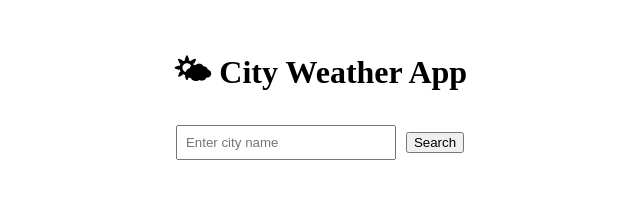
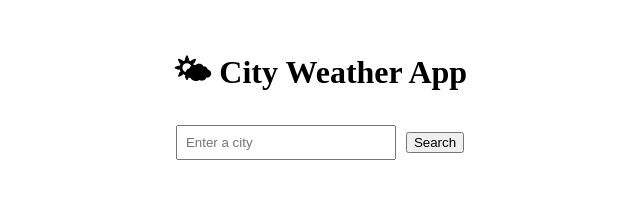
Before and after one commit to acciojob/city-weather-pathania0001, a React app: page / in a window 1280 px wide. Shown: the top 215 px of the page, without its empty margins (320-960 px from the left). Built offline with nearby package versions, Linux system fonts and the light colour scheme.

Commit message:
submission

```diff
--- a/src/components/App.js
+++ b/src/components/App.js
@@ -11,8 +11,8 @@ function App() {
     if (!query) return;
 
     setError("");
-    const currentQuery = query; // store input value
-    setQuery(""); // clear input immediately for Cypress test
+    const currentQuery = query;
+    setQuery("");
 
     fetch(
       `https://api.openweathermap.org/data/2.5/weather?q=${currentQuery}&appid=${API_KEY}&units=metric`
@@ -39,7 +39,7 @@ function App() {
       <input
         type="text"
         className="search"
-        placeholder="Enter city name"
+        placeholder="Enter a city"
         value={query}
         onChange={(e) => setQuery(e.target.value)}
         style={{ padding: "8px", width: "200px", marginRight: "10px" }}
```
